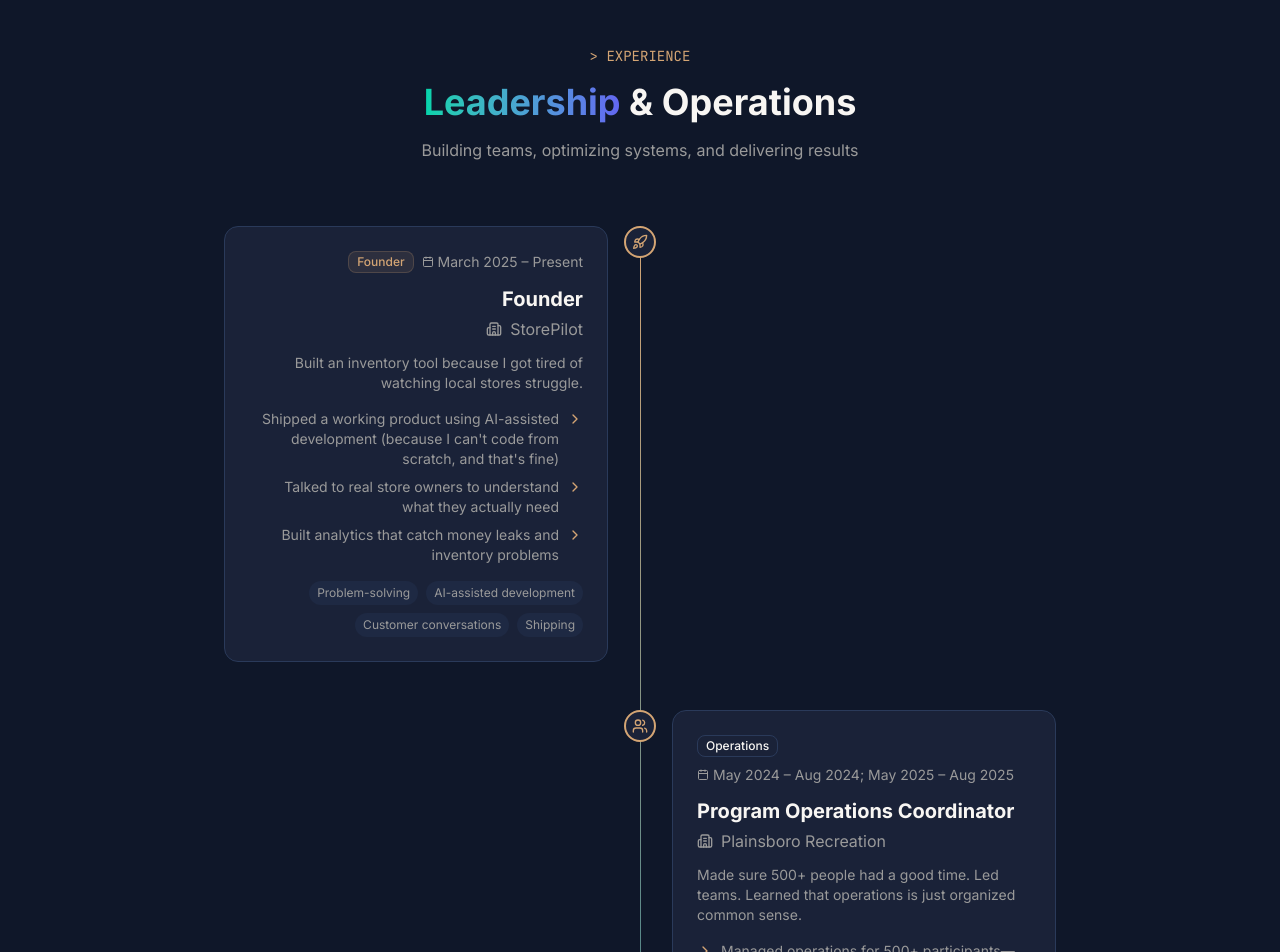
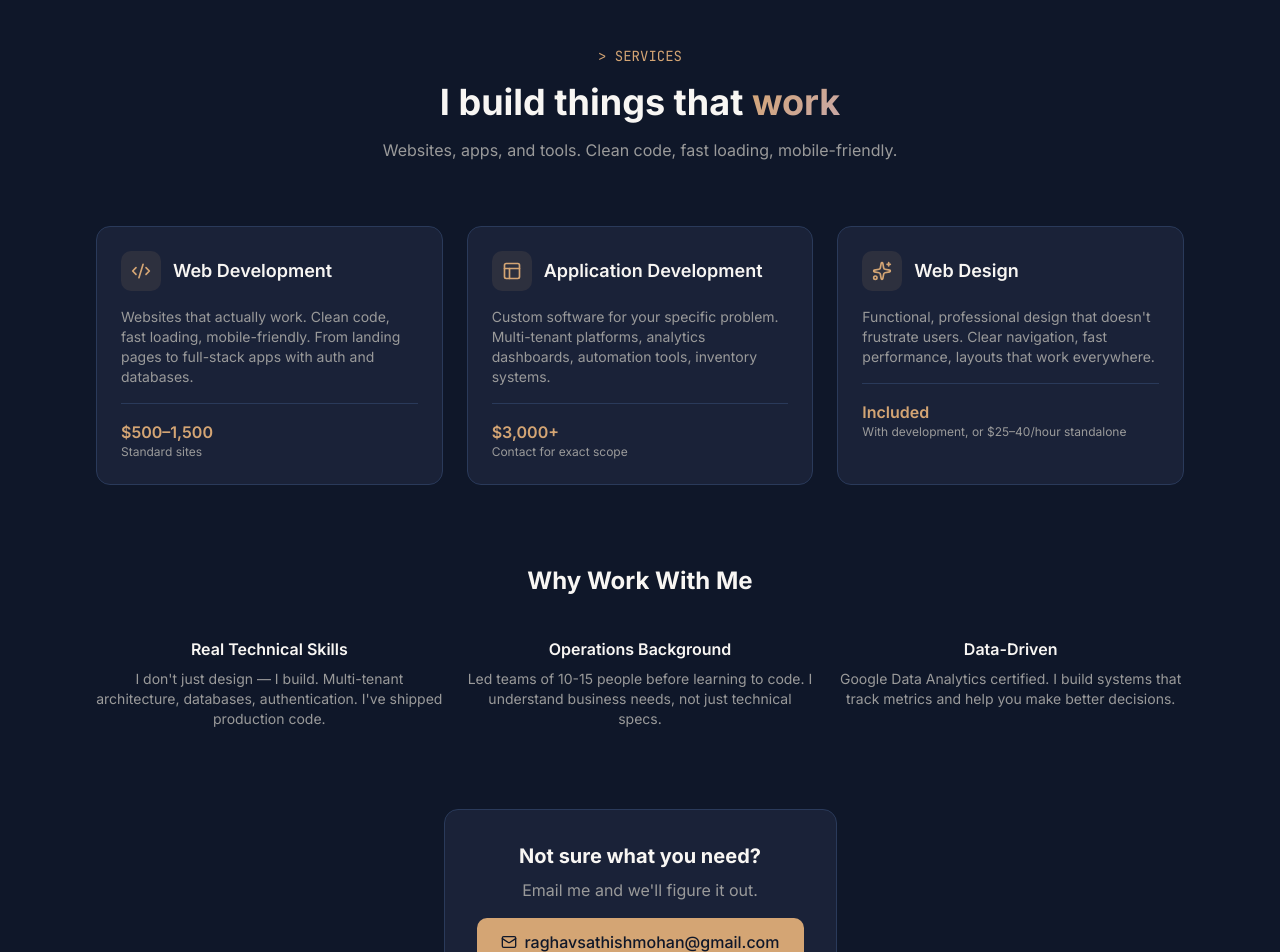
Before and after one commit to RaghavSathishmohan/portfolio, a Next.js app: page / in a window 1280 px wide. Shown: the part 2900-3852 px from the top of the page. Built offline with nearby package versions, Linux system fonts and the light colour scheme.

Commit message:
Add Services section for freelance work

```diff
--- a/app/lib/data.ts
+++ b/app/lib/data.ts
@@ -222,6 +222,7 @@ export const navSections = [
   { id: "hero", label: "Home", shortcut: "H" },
   { id: "about", label: "About", shortcut: "A" },
   { id: "projects", label: "Projects", shortcut: "P" },
+  { id: "services", label: "Services", shortcut: "V" },
   { id: "experience", label: "Experience", shortcut: "E" },
   { id: "skills", label: "Skills", shortcut: "S" },
   { id: "education", label: "Education", shortcut: "D" },
--- a/app/page.tsx
+++ b/app/page.tsx
@@ -7,6 +7,7 @@ import { NavDropdown } from "@/app/components/NavDropdown";
 import { Hero } from "@/app/sections/Hero";
 import { About } from "@/app/sections/About";
 import { Projects } from "@/app/sections/Projects";
+import { Services } from "@/app/sections/Services";
 import { Experience } from "@/app/sections/Experience";
 import { Skills } from "@/app/sections/Skills";
 import { Education } from "@/app/sections/Education";
@@ -30,6 +31,7 @@ export default function Home() {
         <Hero />
         <About />
         <Projects />
+        <Services />
         <Experience />
         <Skills />
         <Education />
--- /dev/null
+++ b/app/sections/Services.tsx
@@ -0,0 +1,152 @@
+"use client";
+
+import { motion } from "framer-motion";
+import { SectionWrapper } from "@/app/components/SectionWrapper";
+import { GlowCard } from "@/app/components/GlowCard";
+import { Mail, Code2, Layout, Sparkles } from "lucide-react";
+
+const services = [
+  {
+    icon: Code2,
+    title: "Web Development",
+    description:
+      "Websites that actually work. Clean code, fast loading, mobile-friendly. From landing pages to full-stack apps with auth and databases.",
+    price: "$500–1,500",
+    note: "Standard sites",
+  },
+  {
+    icon: Layout,
+    title: "Application Development",
+    description:
+      "Custom software for your specific problem. Multi-tenant platforms, analytics dashboards, automation tools, inventory systems.",
+    price: "$3,000+",
+    note: "Contact for exact scope",
+  },
+  {
+    icon: Sparkles,
+    title: "Web Design",
+    description:
+      "Functional, professional design that doesn't frustrate users. Clear navigation, fast performance, layouts that work everywhere.",
+    price: "Included",
+    note: "With development, or $25–40/hour standalone",
+  },
+];
+
+const reasons = [
+  {
+    title: "Real Technical Skills",
+    description:
+      "I don't just design — I build. Multi-tenant architecture, databases, authentication. I've shipped production code.",
+  },
+  {
+    title: "Operations Background",
+    description:
+      "Led teams of 10-15 people before learning to code. I understand business needs, not just technical specs.",
+  },
+  {
+    title: "Data-Driven",
+    description:
+      "Google Data Analytics certified. I build systems that track metrics and help you make better decisions.",
+  },
+];
+
+export function Services() {
+  return (
+    <SectionWrapper id="services" className="relative">
+      <div className="max-w-6xl mx-auto px-4 sm:px-6 lg:px-8">
+        {/* Section header */}
+        <motion.div
+          initial={{ opacity: 0, y: 20 }}
+          whileInView={{ opacity: 1, y: 0 }}
+          viewport={{ once: true }}
+          transition={{ duration: 0.5 }}
+          className="text-center mb-16"
+        >
+          <p className="text-primary font-mono text-sm mb-4">{`> SERVICES`}</p>
+          <h2 className="text-3xl sm:text-4xl font-bold mb-4">
+            I build things that <span className="text-gradient">work</span>
+          </h2>
+          <p className="text-muted-foreground max-w-2xl mx-auto">
+            Websites, apps, and tools. Clean code, fast loading, mobile-friendly.
+          </p>
+        </motion.div>
+
+        {/* Services grid */}
+        <div className="grid md:grid-cols-3 gap-6 mb-20">
+          {services.map((service, index) => (
+            <motion.div
+              key={service.title}
+              initial={{ opacity: 0, y: 20 }}
+              whileInView={{ opacity: 1, y: 0 }}
+              viewport={{ once: true }}
+              transition={{ duration: 0.5, delay: index * 0.1 }}
+            >
+              <GlowCard className="h-full p-6" hover>
+                <div className="flex items-center gap-3 mb-4">
+                  <div className="w-10 h-10 rounded-lg bg-primary/10 flex items-center justify-center">
+                    <service.icon className="w-5 h-5 text-primary" />
+                  </div>
+                  <h3 className="text-lg font-semibold">{service.title}</h3>
+                </div>
+                <p className="text-muted-foreground text-sm mb-4">
+                  {service.description}
+                </p>
+                <div className="border-t border-border pt-4">
+                  <p className="text-primary font-semibold">{service.price}</p>
+                  <p className="text-xs text-muted-foreground">{service.note}</p>
+                </div>
+              </GlowCard>
+            </motion.div>
+          ))}
+        </div>
+
+        {/* Why me section */}
+        <motion.div
+          initial={{ opacity: 0, y: 20 }}
+          whileInView={{ opacity: 1, y: 0 }}
+          viewport={{ once: true }}
+          transition={{ duration: 0.5 }}
+          className="mb-20"
+        >
+          <h3 className="text-2xl font-bold text-center mb-10">Why Work With Me</h3>
+          <div className="grid md:grid-cols-3 gap-6">
+            {reasons.map((reason, index) => (
+              <motion.div
+                key={reason.title}
+                initial={{ opacity: 0, y: 20 }}
+                whileInView={{ opacity: 1, y: 0 }}
+                viewport={{ once: true }}
+                transition={{ duration: 0.5, delay: index * 0.1 }}
+                className="text-center"
+              >
+                <h4 className="font-semibold mb-2">{reason.title}</h4>
+                <p className="text-sm text-muted-foreground">{reason.description}</p>
+              </motion.div>
+            ))}
+          </div>
+        </motion.div>
+
+        {/* CTA */}
+        <motion.div
+          initial={{ opacity: 0, y: 20 }}
+          whileInView={{ opacity: 1, y: 0 }}
+          viewport={{ once: true }}
+          transition={{ duration: 0.5 }}
+          className="text-center"
+        >
+          <GlowCard className="p-8 inline-block" glowColor="rgba(212, 165, 116, 0.2)">
+            <h3 className="text-xl font-bold mb-2">Not sure what you need?</h3>
+            <p className="text-muted-foreground mb-4">Email me and we'll figure it out.</p>
+            <a
+              href="mailto:raghavsathishmohan@gmail.com"
+              className="inline-flex items-center gap-2 px-6 py-3 rounded-lg bg-primary text-primary-foreground font-medium hover:bg-primary/90 transition-colors"
+            >
+              <Mail className="w-4 h-4" />
+              raghavsathishmohan@gmail.com
+            </a>
+          </GlowCard>
+        </motion.div>
+      </div>
+    </SectionWrapper>
+  );
+}
```
Also changed, not shown: 17 other files (tests, documents, lock files or other folders).
